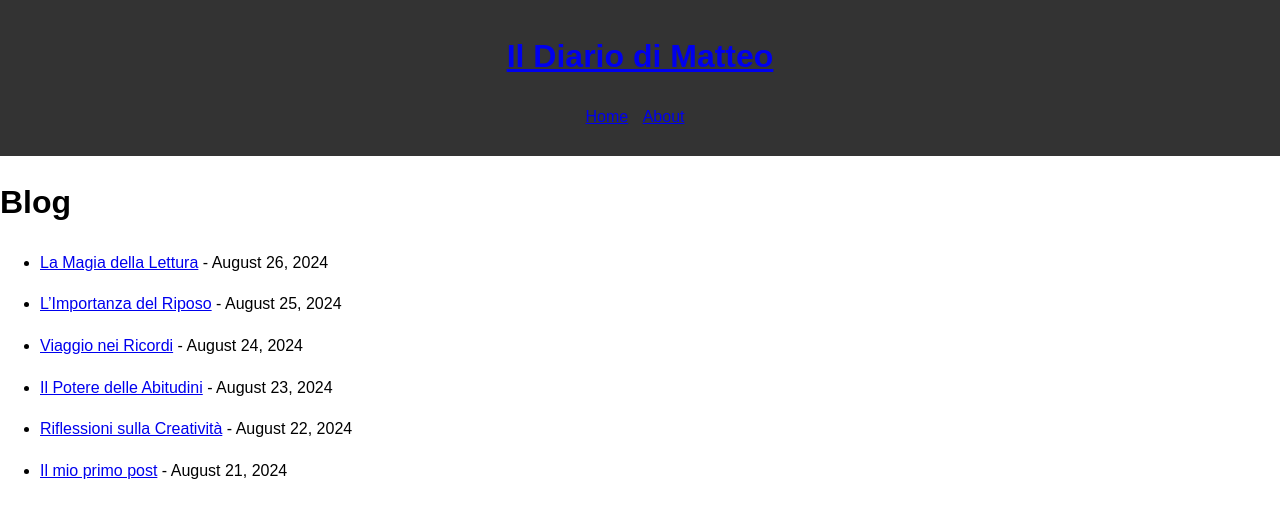
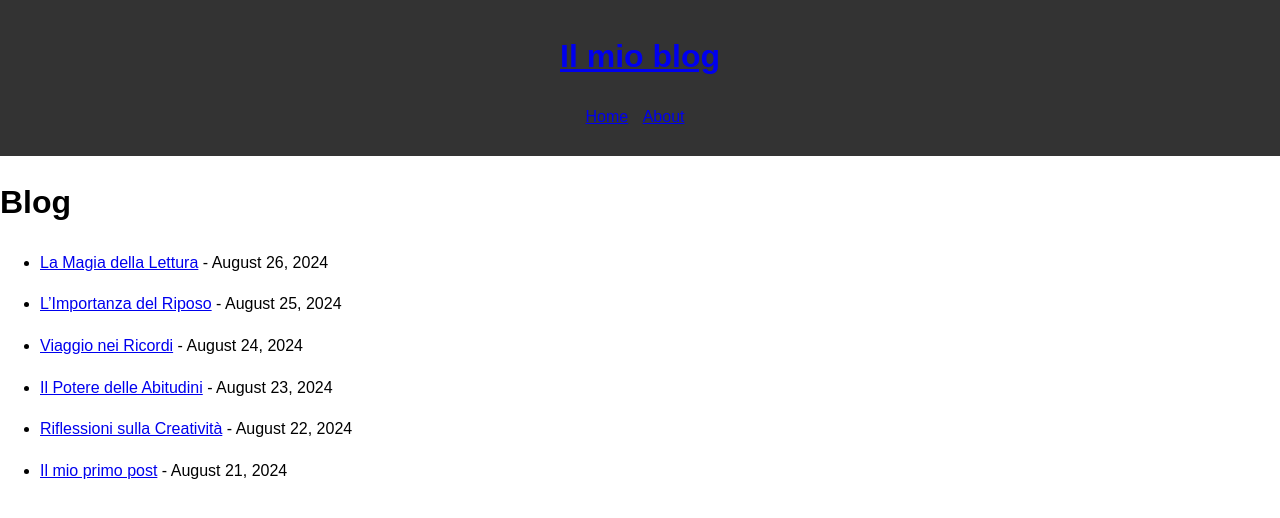
Before and after one commit to Matt980508/Matt980508.github.io, a Jekyll site: the page built from blog.md, in a window 1280 px wide. Shown: the top 518 px of the page. Built offline with Jekyll 4.4.1, drawn with Linux system fonts in a browser that asks for light colours; part of the change alters nothing that is shown.

Commit message:
Update _config.yml

```diff
--- a/_config.yml
+++ b/_config.yml
@@ -1,3 +1,13 @@
+title: "Il mio blog"
+email: your-email@example.com
+description: >-
+  Questo è un blog personale creato con Jekyll e GitHub Pages.
+baseurl: "" # il baseurl dovrebbe essere vuoto per GitHub Pages senza sottocartella
+url: "https://Matt980508.github.io" # cambia con l'URL del tuo sito
+twitter_username: your_username
+github_username: Matt980508
+
 theme: minima
-title: "Il Diario di Matteo"
-description: "Un blog personale per riflessioni quotidiane e pensieri."
+
+# Build settings
+markdown: kramdown
```
